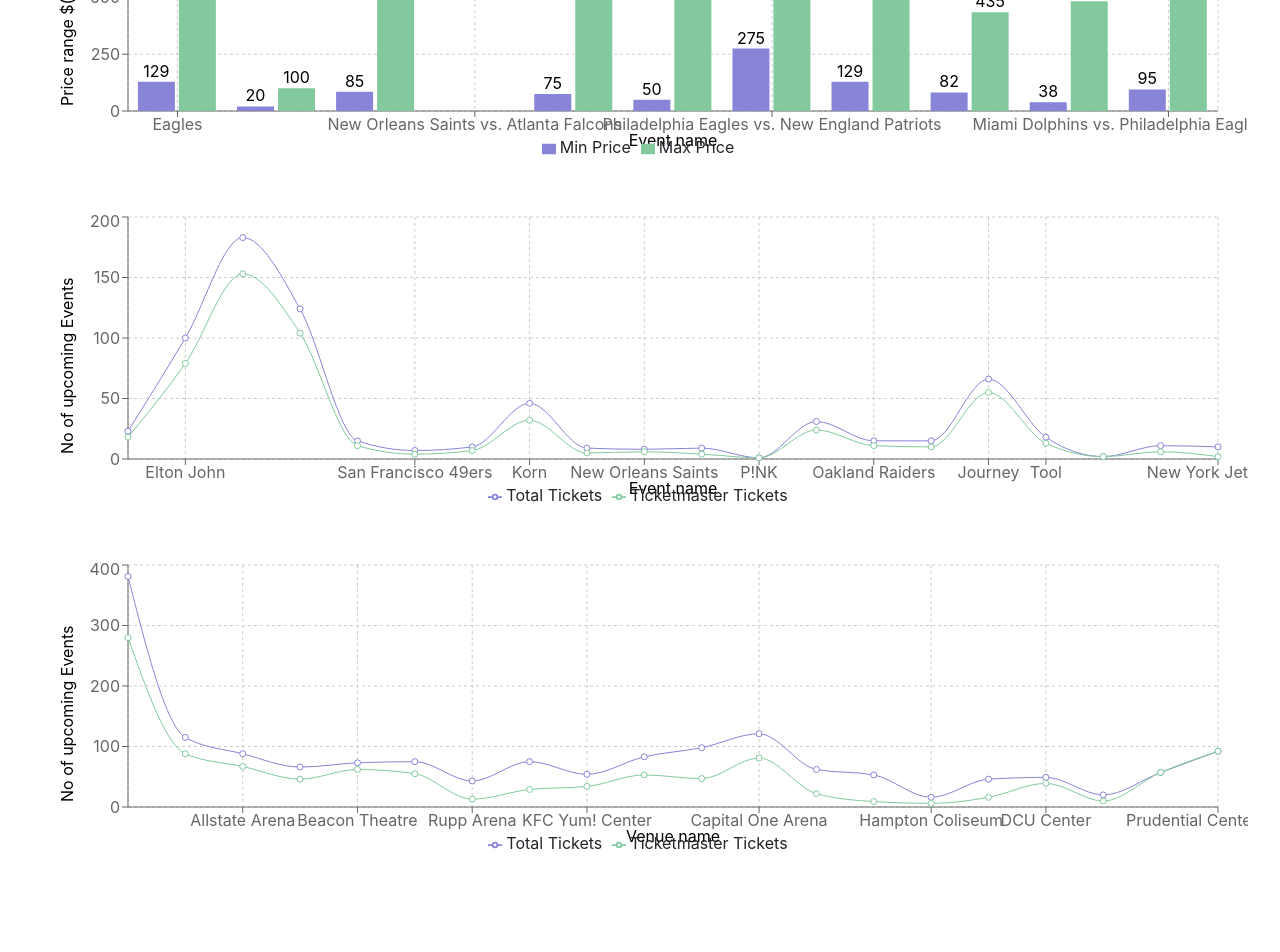
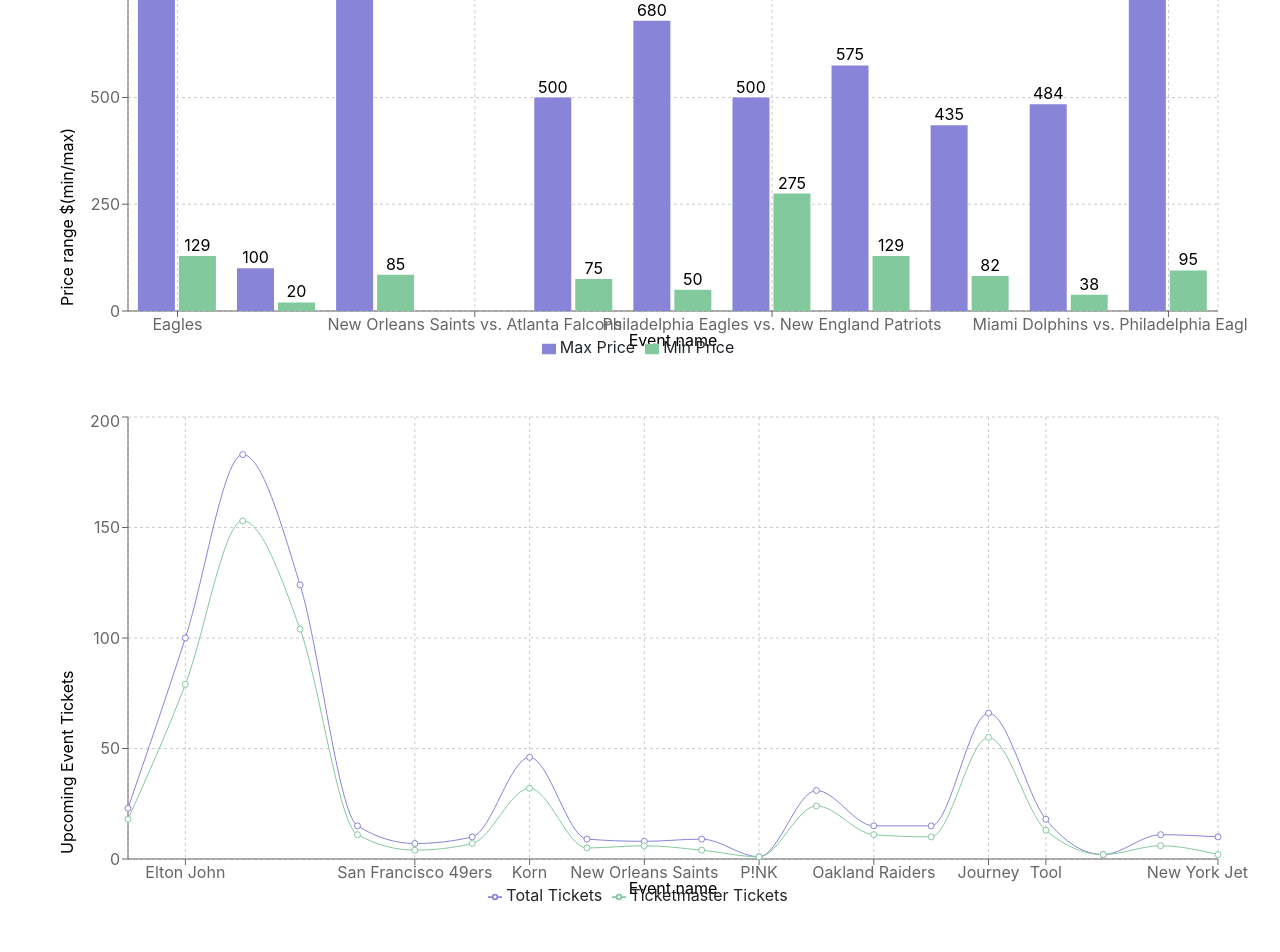
Before and after one commit to npagolu4219/ticketmaster_pocs, a Next.js app: page /analyticsPoc in a window 1280 px wide. Shown: the part 240-1192 px from the top of the page. Before the commit the page ends 1148 px from the top, so only its background shows below. Built offline with nearby package versions, Linux system fonts and the light colour scheme.

Commit message:
analytics charts edited

```diff
--- a/components/Analytics.js
+++ b/components/Analytics.js
@@ -5,37 +5,23 @@
     BarChart, LineChart, AreaChart, Area, Line,linearGradient, Bar, Cell, XAxis, YAxis, CartesianGrid, Tooltip, Legend, Label, LabelList
   } from 'recharts';
 
-//   class CustomizedAxisTick extends Component {
-//     render() {
-//       const {
-//         x, y, stroke, payload,
-//       } = this.props;
-
-//       return (
-//         <g transform={`translate(${x},${y})`}>
-//           <text x={0} y={0} dy={16} textAnchor="end" fill="#666" transform="rotate(-35)">{payload.value}</text>
-//         </g>
-//       );
-//     }
-//   }
-
 class Analytics extends Component{
     constructor(props){
         super(props)
         this.state = {
-            data: getFormattedData(analyticsData)
+            data: getFormattedData(analyticsData),
         }
     }
 
+
     render(){
         let {data} = this.state;
-        // console.log(analyticsData.events._embedded.events)
         return(
             <div>
                 <div className='m-5'>
                     <BarChart
                     width={1200}
-                    height={300}
+                    height={500}
                     data={data.events._embedded.events}
                     margin={{
                     top: 20, right: 30, left: 20, bottom: 5,
@@ -50,24 +36,24 @@
                     />
                     <Tooltip />
                     <Legend />
-                    <Bar dataKey="Min Price" fill="#8884d8">
-                    <LabelList dataKey="Min Price" position="top" />
+                    <Bar dataKey="Max Price" fill="#8884d8">
+                        <LabelList dataKey="Max Price" position="top" />
                     </Bar>
-                    <Bar dataKey="Max Price" fill="#82ca9d">
-                    <LabelList dataKey="Max Price" position="top" />
+                    <Bar dataKey="Min Price" fill="#82ca9d">
+                        <LabelList dataKey="Min Price" position="top" />
                     </Bar>
 
                 </BarChart>
                 </div>
                     <div className='m-5'>
-                <LineChart width={1200} height={300} data={data.attractions._embedded.attractions}
+                <LineChart width={1200} height={500} data={data.attractions._embedded.attractions}
                     margin={{ top: 5, right: 30, left: 20, bottom: 5 }}>
                     <CartesianGrid strokeDasharray="3 3" />
                     <XAxis dataKey="name" >
                     <Label value="Event name" offset={-5} position="insideBottom" />
                     </XAxis>
                     <YAxis
-                        label={{ value: 'No of upcoming Events', angle: -90, position: 'insideBottomLeft' }}
+                        label={{ value: 'Upcoming Event Tickets', angle: -90, position: 'insideBottomLeft' }}
                     />
                     <Tooltip />
                     <Legend />
@@ -82,14 +68,14 @@
                 </div>
 
                 <div className='m-5'>
-                <LineChart width={1200} height={300} data={data.venues._embedded.venues}
+                <LineChart width={1200} height={500} data={data.venues._embedded.venues}
                     margin={{ top: 5, right: 30, left: 20, bottom: 5 }}>
                     <CartesianGrid strokeDasharray="3 3" />
                     <XAxis dataKey="name" >
                     <Label value="Venue name" offset={-5} position="insideBottom" />
                     </XAxis>
                     <YAxis
-                        label={{ value: 'No of upcoming Events', angle: -90, position: 'insideBottomLeft' }}
+                        label={{ value: 'Upcoming Event Tickets', angle: -90, position: 'insideBottomLeft' }}
                     />
                     <Tooltip />
                     <Legend />
@@ -105,7 +91,6 @@
 
 function getFormattedData(data){
     data.events._embedded.events.forEach(e=>{
-        // console.log(e.priceRanges && e.priceRanges[0].min)
         e["Min Price"] = e.priceRanges && e.priceRanges[0].min
         e["Max Price"] = e.priceRanges && e.priceRanges[0].max
     })
```
Also changed, not shown: components/analyticsData.js.
